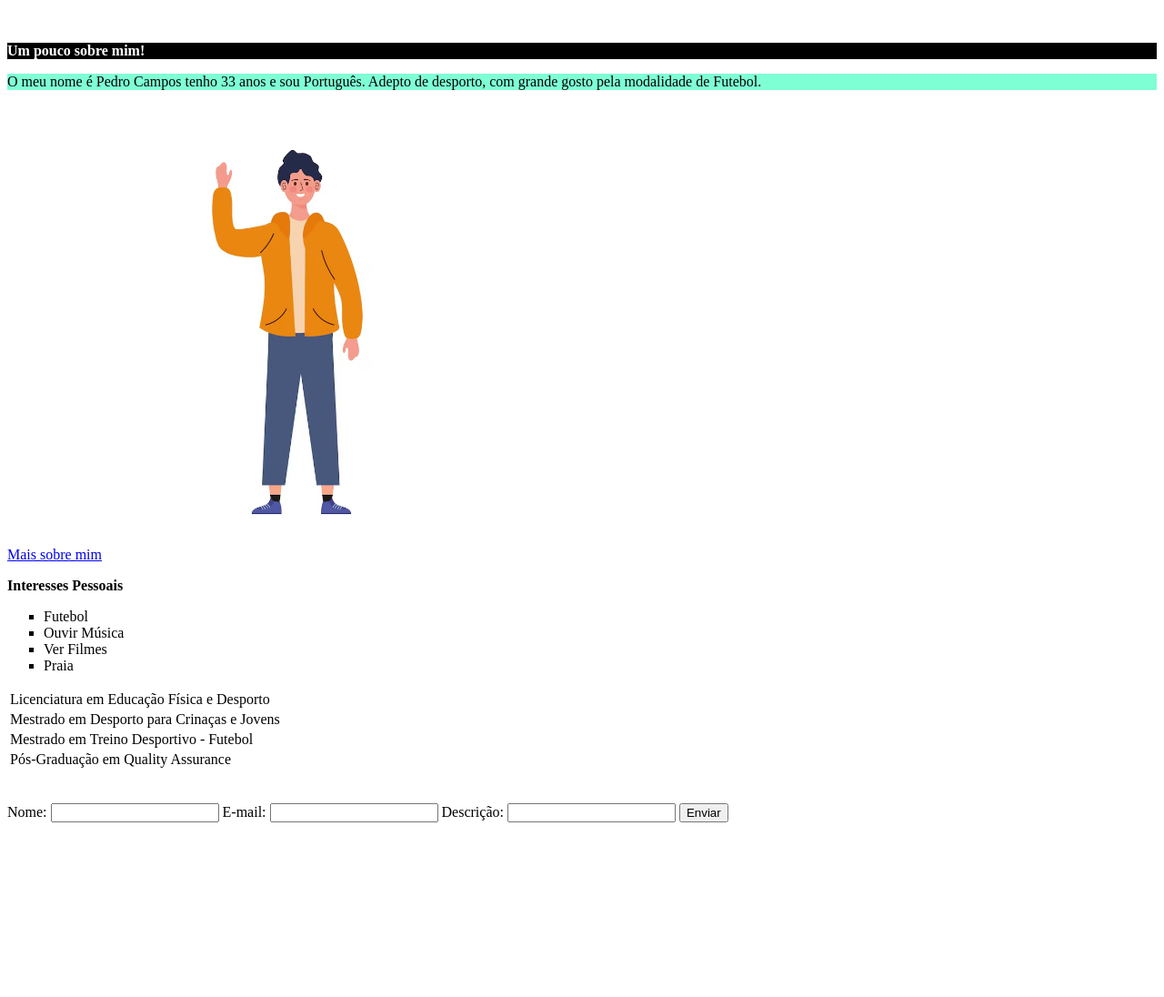
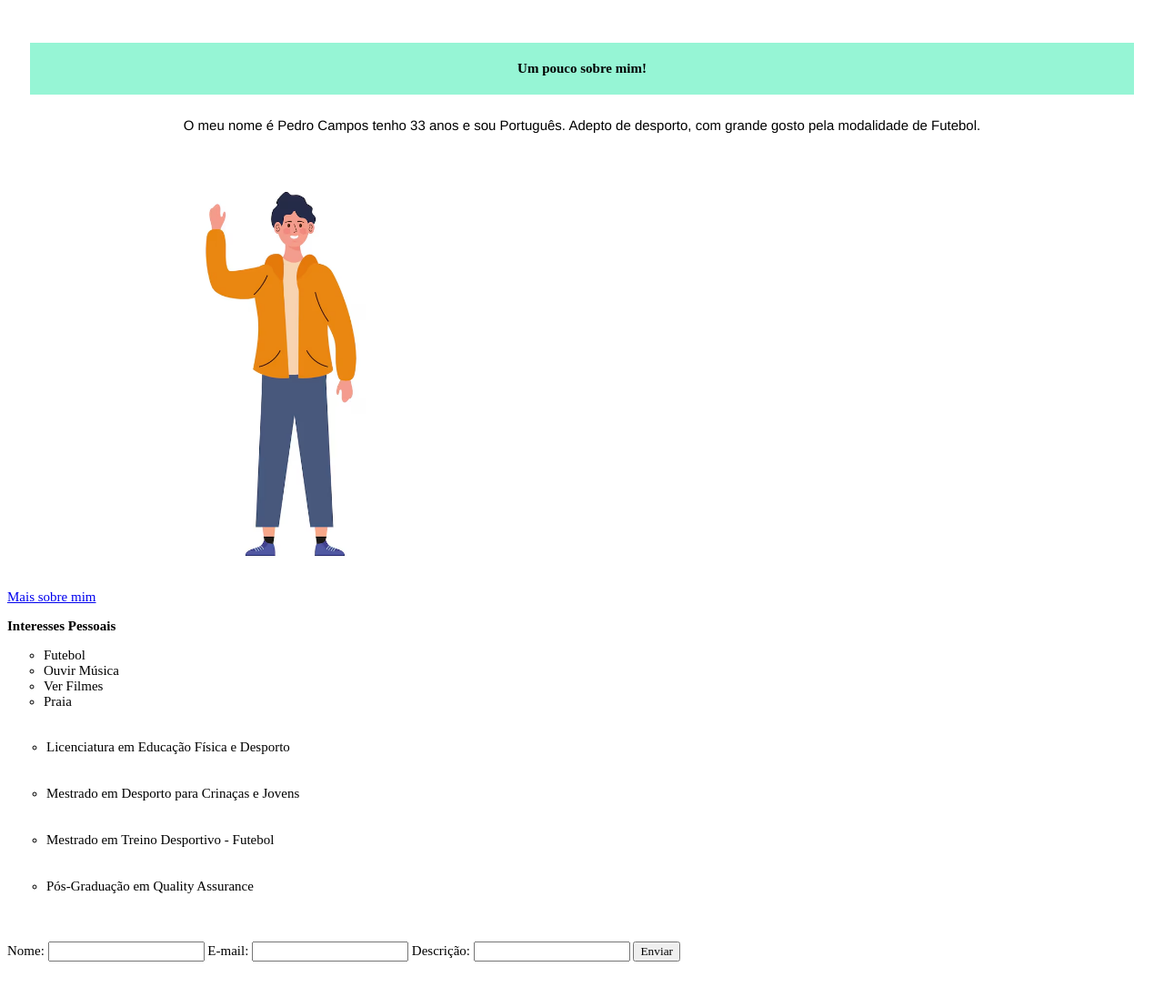
Before and after one commit to PedronC8/cesae_Dev, a plain HTML site: page ProgramacaoWeb/FichaPratica02/index.html in a window 1280 px wide. Shown: the part 160-1256 px from the top of the page at 91% size. Before the commit the page ends 1126 px from the top, so only its background shows below. Drawn offline with Linux system fonts and the light colour scheme.

Commit message:
Atualização

```diff
--- a/ProgramacaoWeb/FichaPratica02/index.html
+++ b/ProgramacaoWeb/FichaPratica02/index.html
@@ -1,5 +1,6 @@
 <!DOCTYPE html>
 <html lang="pt">
+
 <head>
     <meta charset="UTF-8">
     <meta name="viewport" content="width=device-width, initial-scale=1.0">
@@ -9,41 +10,63 @@
     <!-- Link para a fonte do Google Fonts -->
     <link rel="preconnect" href="https://fonts.googleapis.com">
     <link rel="preconnect" href="https://fonts.gstatic.com" crossorigin>
-    <link href="https://fonts.googleapis.com/css2?family=Dancing+Script:wght@400..700&family=Lobster&display=swap" rel="stylesheet">
+    <link href="https://fonts.googleapis.com/css2?family=Dancing+Script:wght@400..700&family=Lobster&display=swap"
+        rel="stylesheet">
 </head>
 
 
 
-
+<div>
 <body>
     <h1>Pedro Campos</h1>
     <!-- Parágrafo onde criamos um ID -->
-    <p id="paragrafo"> <b>Um pouco sobre mim!</b> </p>
+    <p id="me"> <b>Um pouco sobre mim!</b> </p>
     <!-- Parágrafo onde criamos uma classe  -->
-    <p class="paragrafo">O meu nome é Pedro Campos tenho 33 anos e sou Português. Adepto de desporto, com grande gosto pela modalidade de Futebol.</p>
+    <p class="aboutMe">O meu nome é Pedro Campos tenho 33 anos e sou Português. Adepto de desporto, com grande gosto
+        pela modalidade de Futebol.</p>
     <a href="https://www.zerozero.pt/treinador/pedro-campos-/9637" target="_blank">Mais sobre mim</a>
     <img src="../FichaPratica02/homem-com-icone-de-mao-levantada_24877-81630.jpg" alt="Imagem" width="400">
+    </div>
 
     <p><b>Interesses Pessoais</b></p>
     <ul>
-            <li style="list-style-type: square;">Futebol</li>
-            <li style="list-style-type: square;">Ouvir Música</li>
-            <li style="list-style-type: square;">Ver Filmes</li>
-            <li style="list-style-type: square;">Praia</li>
+        <li style="list-style-type: circle;">Futebol</li>
+        <li style="list-style-type: circle;">Ouvir Música</li>
+        <li style="list-style-type: circle;">Ver Filmes</li>
+        <li style="list-style-type:circle;">Praia</li>
     </ul>
 
     <table>
         <tr>
-                <td>Licenciatura em Educação Física e Desporto</td>
+            <td>
+                <ul>
+                    <li style="list-style-type:circle;">Licenciatura em Educação Física e Desporto</li>
+                </ul>
+            </td>
         </tr>
         <tr>
-                <td>Mestrado em Desporto para Crinaças e Jovens</td>
+
+
+            <td>
+                <ul>
+                    <li style=" list-style-type:circle;">Mestrado em Desporto para Crinaças e Jovens</li>
+                </ul>
+            </td>
+
         </tr>
         <tr>
-                <td>Mestrado em Treino Desportivo - Futebol</td>
+            <td>
+                <ul>
+                    <li style=" list-style-type:circle;">Mestrado em Treino Desportivo - Futebol</li>
+                </ul>
+            </td>
         </tr>
         <tr>
-                <td>Pós-Graduação em Quality Assurance</td>
+            <td>
+                <ul>
+                    <li style=" list-style-type:circle;">Pós-Graduação em Quality Assurance</li>
+                </ul>
+            </td>
         </tr>
 
     </table>
@@ -52,10 +75,10 @@
 
     <form action="processa.php" method="POST">
         <label for="nome">Nome:</label>
-        <input type="text" id="nome" name= "nome">
+        <input type="text" id="nome" name="nome">
 
         <label for="email">E-mail:</label>
-        <input type="text" id="email" name= "email">
+        <input type="text" id="email" name="email">
 
         <label for="text">Descrição:</label>
         <input type="text" name="text" id="text">
@@ -64,10 +87,6 @@
         <br><br>
         <br><br>
 
+</body>
 
-
-
-
-
-</body>
 </html>
--- a/ProgramacaoWeb/FichaPratica02/style.css
+++ b/ProgramacaoWeb/FichaPratica02/style.css
@@ -1,17 +1,40 @@
+*{
+    margin: 10;
+    padding: 10;
+    font-family: base;
+    box-sizing: border-box;
+}
+
+
 h1{
-    color:blue;
+    color:black;
     font-size: 80px;
     font-family: "Lobster", sans-serif;
     font-weight: 400;
     font-style: normal;
+    display: flex;
+    justify-content: center;
 }
 
-.paragrafo{
-    background-color: aquamarine;
+
+body{
     color: black;
+    font-size: 15px;
 }
 
-#paragrafo{
-    background-color: black;
-    color:white;
+#me{
+    background-color: rgb(150, 245, 213);
+    color: black;
+    font-family:serif;
+    margin: 25px;
+    padding: 20px;
+    display: flex;
+    justify-content:center;
 }
+
+.aboutMe{
+    color: black;
+    font-family: 'Franklin Gothic Medium', 'Arial Narrow', Arial, sans-serif;
+    display: flex;
+    justify-content: center;
+}
```
Lines whose indentation alone changed are shown as unchanged.
